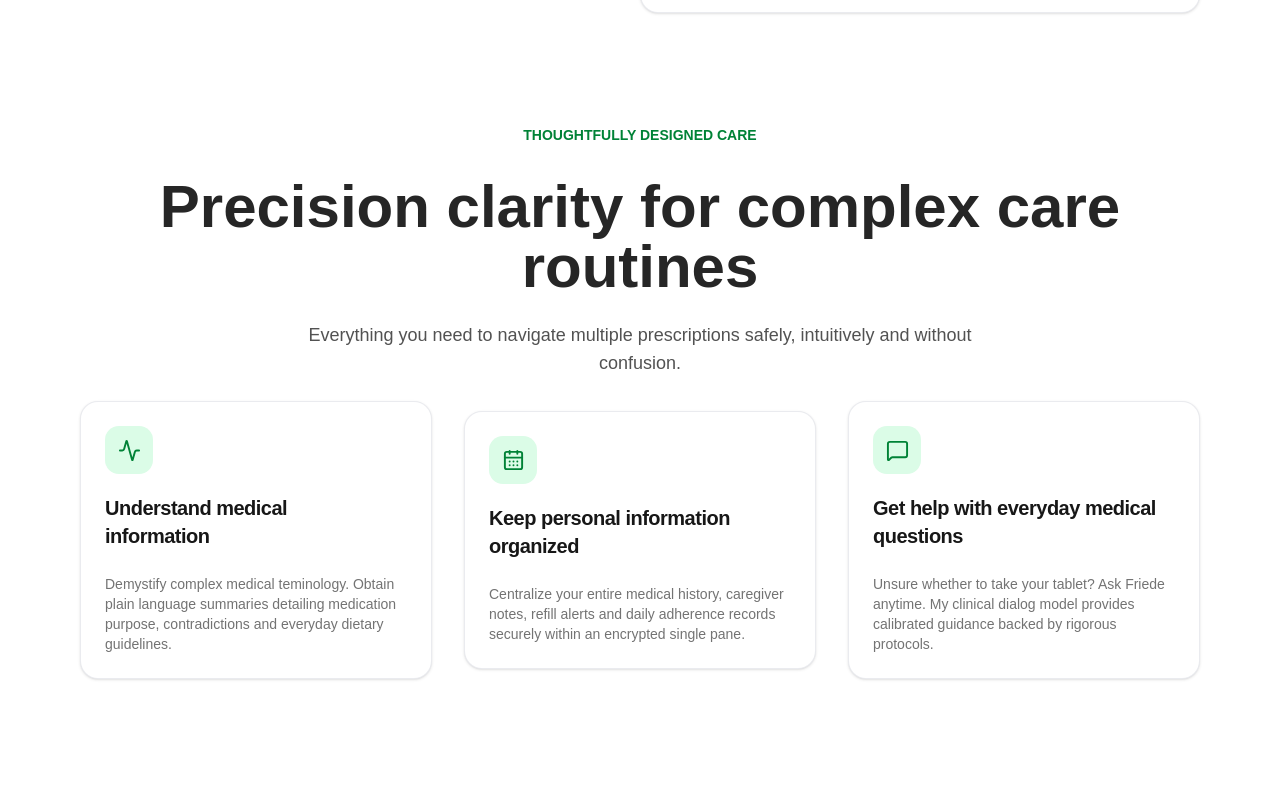
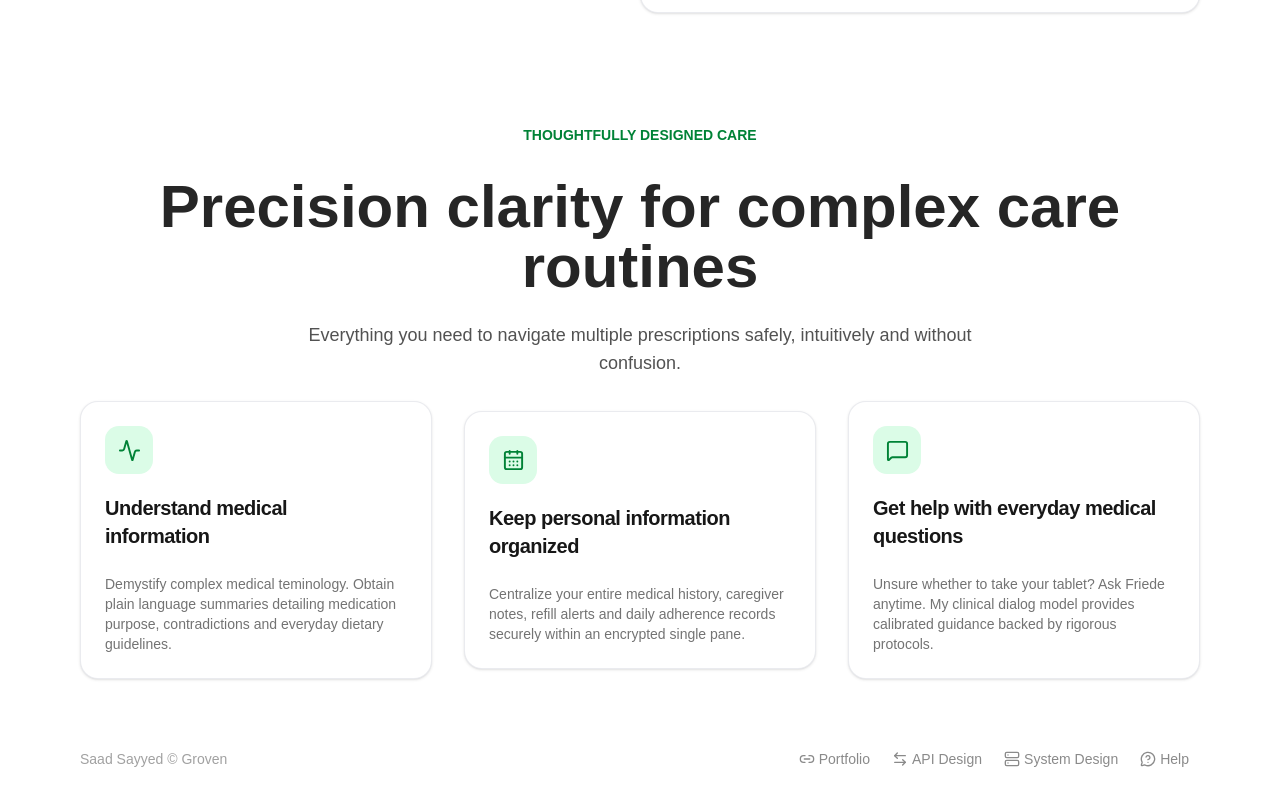
Before and after one commit to saadsayyed10/friede-app, a React (Vite) app in the folder frontend/: page / in a window 1280 px wide. Shown: the part 623-1422 px from the top of the page. Before the commit the page ends 1342 px from the top, so only its background shows below. Built offline with nearby package versions, Linux system fonts and the light colour scheme.

Commit message:
UI: Footer

```diff
--- a/frontend/src/pages/Landing.tsx
+++ b/frontend/src/pages/Landing.tsx
@@ -12,11 +12,13 @@ import {
   Pill,
   UserKey,
 } from "lucide-react";
+import Footer from "./Unverified/Footer";
 
 const Landing = () => {
   return (
     <>
       <Navbar />
+
       <div className="flex justify-start items-center w-full min-h-screen bg-white lg:py-10 lg:px-20 flex-col lg:gap-y-10">
         {/* Hero Section */}
         <div className="flex justify-center items-center w-full">
@@ -259,6 +261,8 @@ const Landing = () => {
           </div>
         </div>
       </div>
+
+      <Footer />
     </>
   );
 };
--- /dev/null
+++ b/frontend/src/pages/Unverified/Footer.tsx
@@ -0,0 +1,36 @@
+import { Button } from "@/components/ui/button";
+import {
+  ArrowLeftRight,
+  Link2,
+  MessageCircleQuestionMark,
+  Server,
+} from "lucide-react";
+
+const Footer = () => {
+  return (
+    <div className="bg-white flex justify-between items-center w-full lg:px-20 lg:py-6">
+      <span className="lg:text-sm text-neutral-400 w-full">
+        Saad Sayyed &copy; Groven
+      </span>
+      <div className="flex justify-end items-end w-full opacity-50">
+        <Button variant={"link"} size={"sm"}>
+          <Link2 size={10} /> Portfolio
+        </Button>
+
+        <Button variant={"link"} size={"sm"}>
+          <ArrowLeftRight size={10} /> API Design
+        </Button>
+
+        <Button variant={"link"} size={"sm"}>
+          <Server size={10} /> System Design
+        </Button>
+
+        <Button variant={"link"} size={"sm"}>
+          <MessageCircleQuestionMark size={10} /> Help
+        </Button>
+      </div>
+    </div>
+  );
+};
+
+export default Footer;
```
